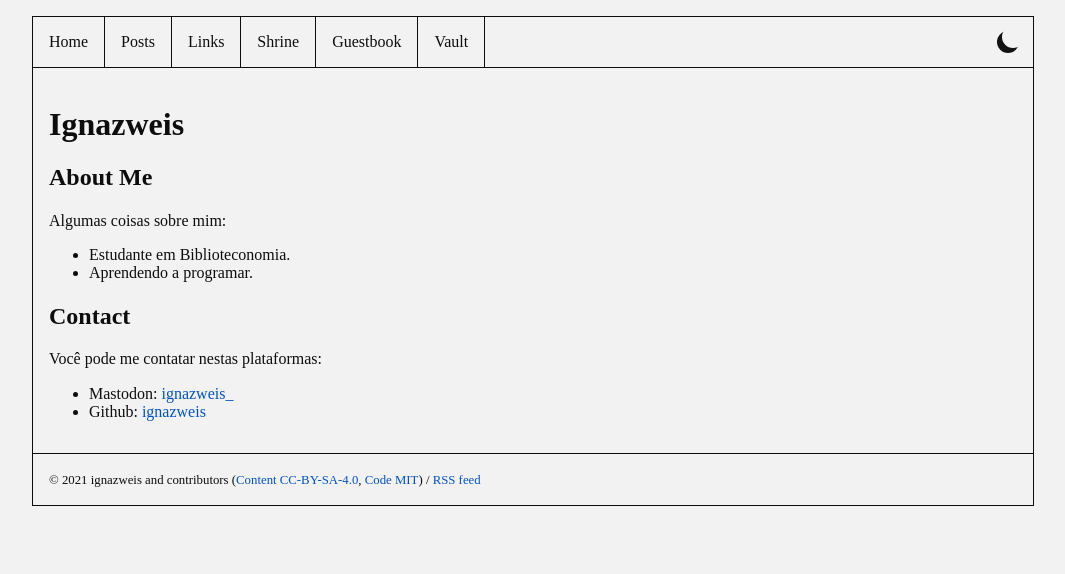
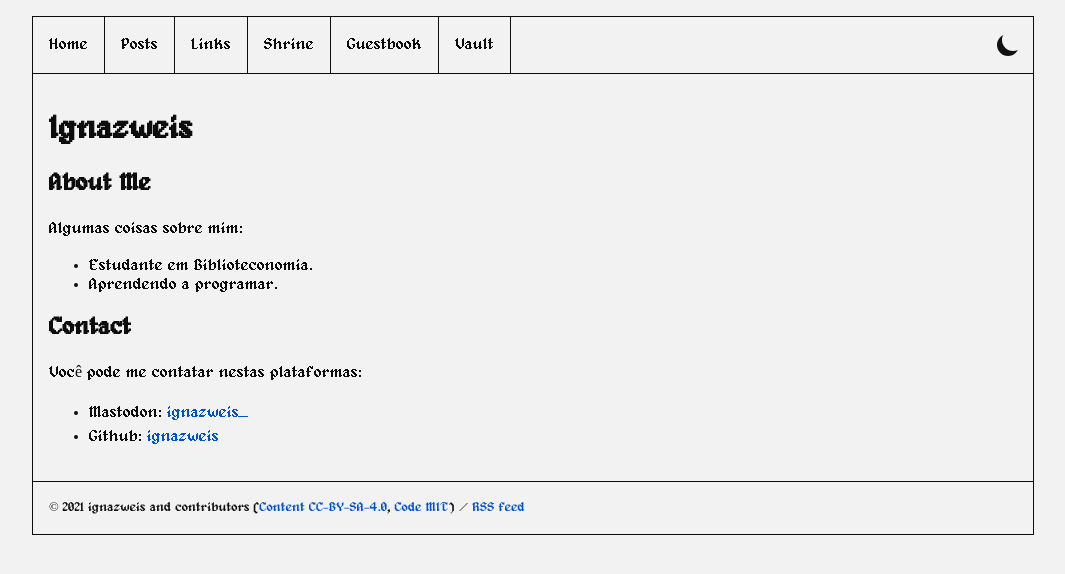
Before and after one commit to ignazweis/ignazweis.github.io, a Jekyll site: the page built from index.md, in a window 1280 px wide. Shown: the top 574 px of the page, without its empty margins (107-1172 px from the left). Built offline with Jekyll 4.4.1, drawn with Linux system fonts in a browser that asks for light colours.

Commit message:
feat: add new font alagard

```diff
--- a/assets/stylesheet.css
+++ b/assets/stylesheet.css
@@ -2,6 +2,16 @@
     --text: #0d0d0d;
     --background: #f2f2f2;
     --links:   #0052cc;
+}
+
+@font-face{
+    font-family: "acr";
+    src: url('VCR_OSD_MONO_1.001.ttf');
+}
+
+@font-face{
+    font-family: "alagard";
+    src: url('alagard.ttf');
 }
 
 @media (prefers-color-scheme: dark) {
@@ -20,7 +30,7 @@ body {
     border: 1px solid var(--text);
     background-color: var(--background);
     color: var(--text);
-    font-family: serif;
+    font-family: alagard;
     max-width: 1000px;
     margin: 0 auto;
 
@@ -51,6 +61,10 @@ a:hover {
 a {
     text-decoration: none;
     color: var(--links);
+}
+
+p, a {
+    line-height: 1.5;
 }
 
 .header {
```
Also changed, not shown: assets/alagard.ttf (added).
